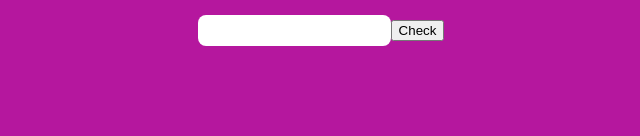
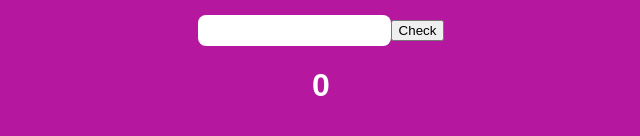
Before and after one commit to saketkum11/cashregisterReact, a React (Create React App) app: page / in a window 1280 px wide. Shown: the part 164-300 px from the top of the page, without its empty margins (319-959 px from the left). Built offline with nearby package versions, Linux system fonts and the light colour scheme.

Commit message:
update js

```diff
--- a/src/App.js
+++ b/src/App.js
@@ -13,6 +13,7 @@ export default function App() {
   }
   function calculate() {
     var diffrences = cashPaid - billAmount;
+    setDisplay(diffrences);
     console.log(diffrences);
   }
   return (
@@ -45,7 +46,7 @@ export default function App() {
         Check
       </button>
 
-      <h1>{}</h1>
+      <h1>{display}</h1>
     </div>
   );
 }
```
